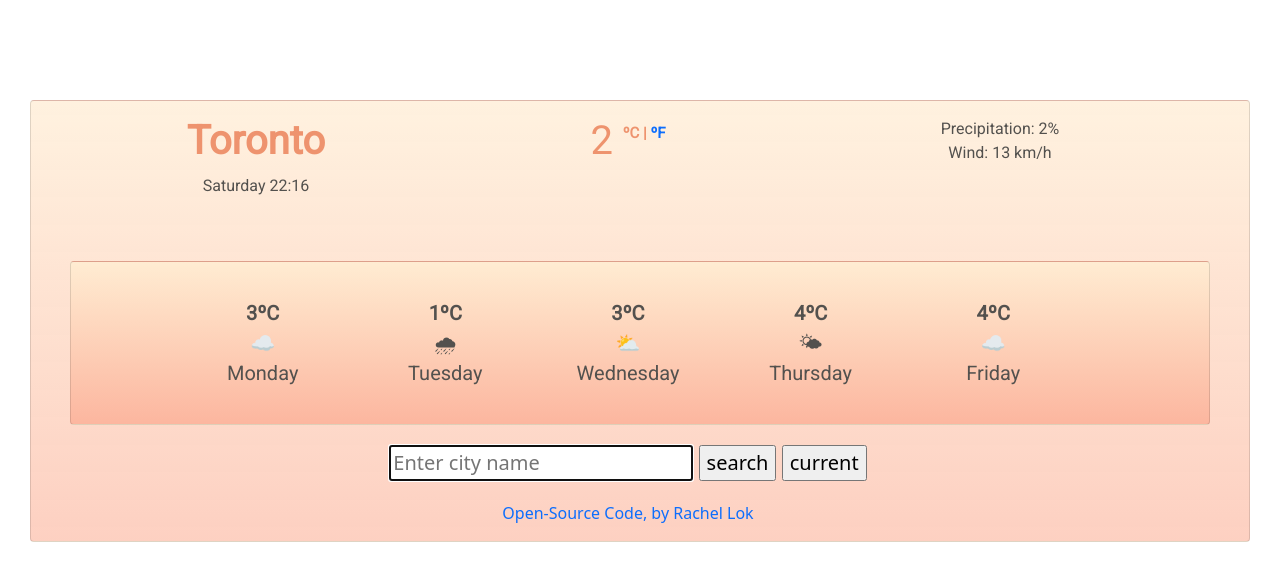
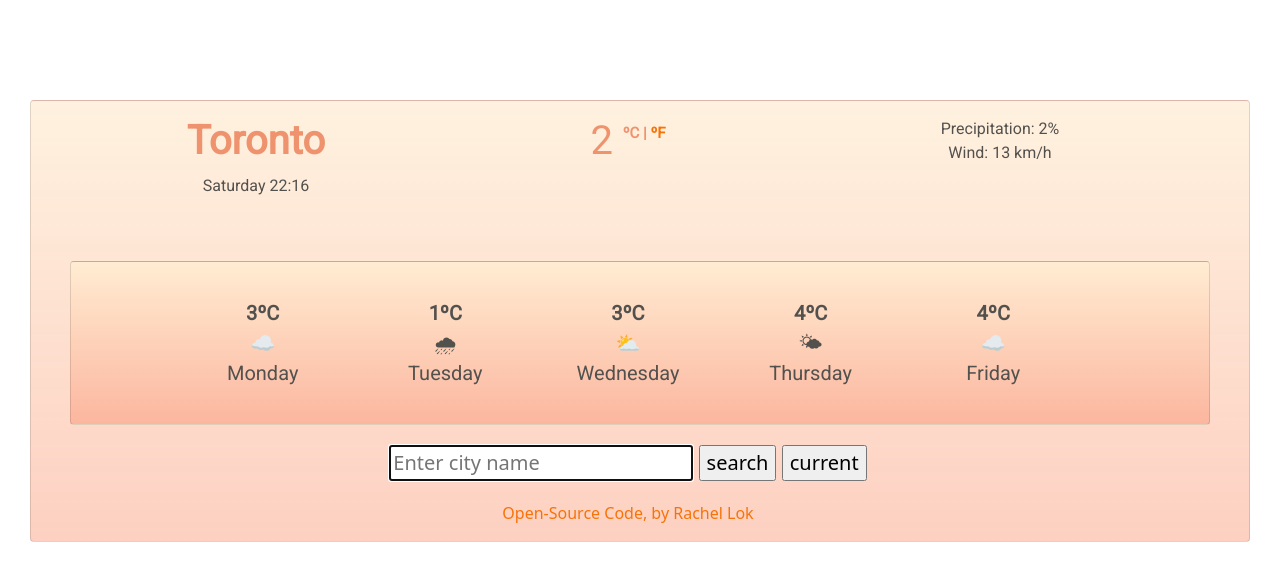
Before and after one commit to rsibbs/GIT-Homework, a website built with Parcel: page index.html in a window 1280 px wide. Built offline with nearby package versions, Linux system fonts and the light colour scheme.

Commit message:
changed link color of F units

```diff
--- a/SRC/styles.css
+++ b/SRC/styles.css
@@ -46,4 +46,5 @@ form {
 
 a:link {
   text-decoration: none;
+  color: rgb(247, 115, 8);
 }
```
